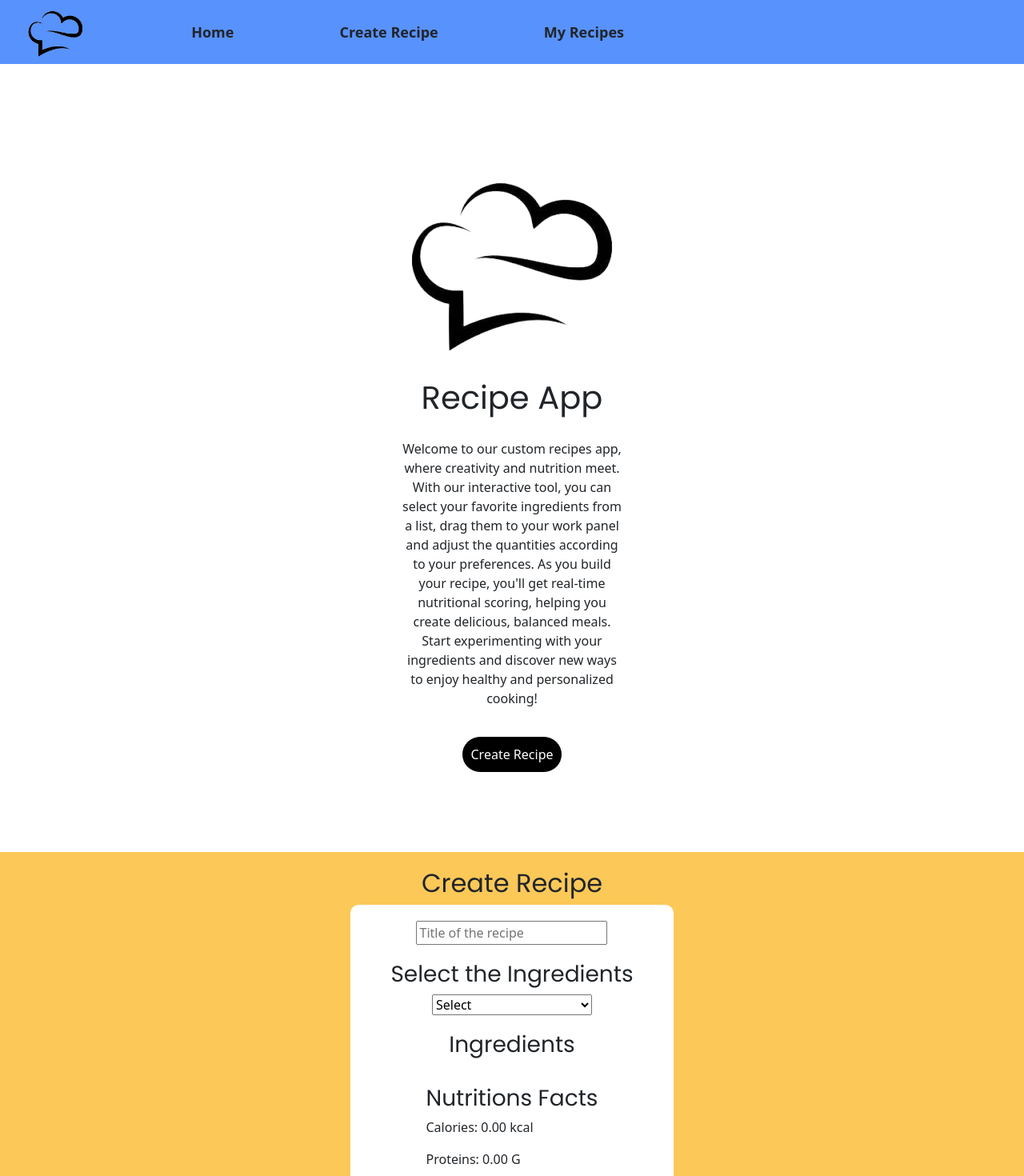
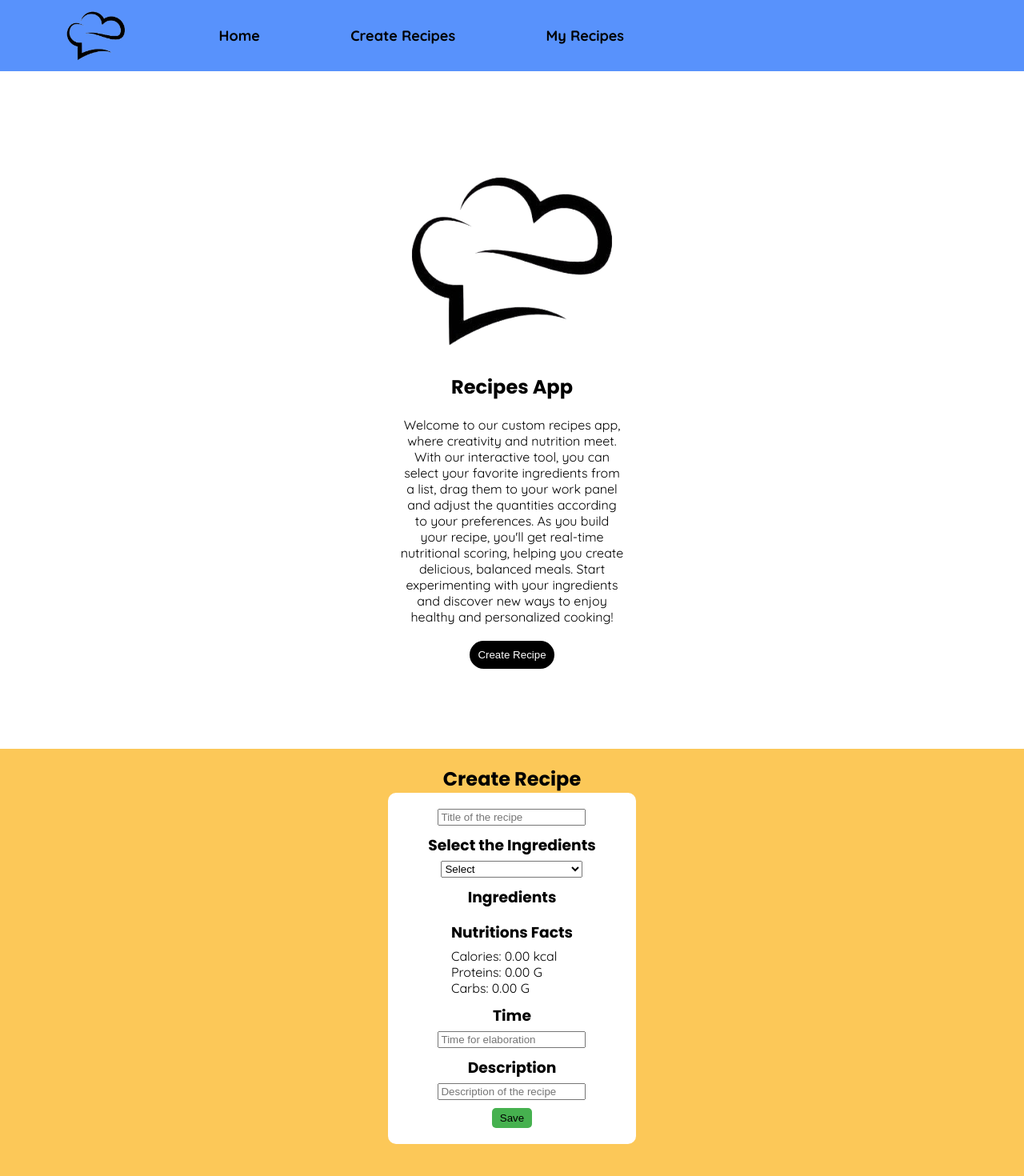
Before and after one commit to MaitenaChomicz/React-Vite-FirstTouch, a React (Vite) app: page / in a window 1280 px wide. Shown: the top 1470 px of the page at 80% size. Built offline with nearby package versions, Linux system fonts and the light colour scheme.

Commit message:
mas cambios en CSS

```diff
--- a/src/comp/CreateRecipe/CreateRecipe.css
+++ b/src/comp/CreateRecipe/CreateRecipe.css
@@ -6,6 +6,9 @@
     justify-content: center;
     flex-direction: column;
     align-items: center;
+    h3{
+        padding: 10px 0px 5px 0px;
+    }
 }
 
 .space-CR{
@@ -31,27 +34,37 @@
 
 }
 
+ul.ingredients-box{
+    padding: 0px;
+}
+
 .ingredient-list{
     display: flex;
     flex-direction: column;
     align-items: center;
-    padding: 20px 0px;
+
     select{
         width: 200px;
     }
 }
 
+#ing-selection{
+    width: 177px;
+    height: 21px;
+}
+
 .boton-delete{
     border-style: none;
-    margin: 5px;
+    margin: 0px 10px 10px 10px;
+    padding: 5px 10px;
+    border-radius: 5px;
     background-color: rgb(221, 76, 76);
-    border-radius: 5px;
 }
 
 .boton-save{
     border-style: none;
-    padding: 0px 10px;
-    margin: 10px;
+    padding: 5px 10px;
+    margin: 10px 10px 0px 10px;
     background-color: rgb(70, 177, 79);
     border-radius: 5px;
 }
--- a/src/comp/CreateRecipe/CreateRecipe.jsx
+++ b/src/comp/CreateRecipe/CreateRecipe.jsx
@@ -93,7 +93,7 @@ const CreateRecipe = () => {
         />
         <RSummary ingredients={selectedIngredients} description={description} />
 
-        <h2>Time</h2>
+        <h3>Time</h3>
         <label htmlFor="time"></label>
         <input type="number"
           placeholder="Time for elaboration"
@@ -101,7 +101,7 @@ const CreateRecipe = () => {
           onChange={handleTimeChange}
         />
 
-        <h2>Description</h2>
+        <h3>Description</h3>
         <label htmlFor="description"></label>
         <input type="text"
           id="description"
--- a/src/comp/CreateRecipe/compCR/IngList.jsx
+++ b/src/comp/CreateRecipe/compCR/IngList.jsx
@@ -18,9 +18,9 @@ const IngList = ({ ingredients, onSelectIngredient }) => {
   return (
     <div className='ingredient-list'>
       <h3>Select the Ingredients</h3>
-      <label htmlFor="ingredient-select"></label>
+      <label htmlFor="ing-selection"></label>
       <select
-        id="ingredient-select"
+        id="ing-selection"
         value={selectedIngredientId}
         onChange={handleSelectChange}
       >
--- a/src/comp/CreateRecipe/compCR/RSummary.jsx
+++ b/src/comp/CreateRecipe/compCR/RSummary.jsx
@@ -14,9 +14,9 @@ const RSummary = ({ ingredients }) => {
 
 
 return (
-  <div className='recipe-summary'>
+  <div>
     <h3>Nutritions Facts</h3>
-    <div className='nutrition-box'>
+    <div>
       <p>Calories: {totalNutrition.calories.toFixed(2)} kcal</p>
       <p>Proteins: {totalNutrition.protein.toFixed(2)} G</p>
       <p>Carbs: {totalNutrition.carbs.toFixed(2)} G</p>
--- a/src/comp/Home/Home.jsx
+++ b/src/comp/Home/Home.jsx
@@ -8,7 +8,7 @@ const Home = () => {
     <section>
     <div className='blockintro' id='introhome'>
         <img src={logo} alt="Logo" />
-        <h1 id='section-home'>Recipe App</h1>
+        <h1 id='section-home'>Recipes App</h1>
         <p className='textint'>Welcome to our custom recipes app, where creativity and nutrition meet. With our interactive tool, you can select your favorite ingredients from a list, drag them to your work panel and adjust the quantities according to your preferences. As you build your recipe, you'll get real-time nutritional scoring, helping you create delicious, balanced meals. Start experimenting with your ingredients and discover new ways to enjoy healthy and personalized cooking!</p>
         <button className='btn-intro'><a href="#section-create">Create Recipe</a></button>
     </div>
--- a/src/comp/Menu/Menu.jsx
+++ b/src/comp/Menu/Menu.jsx
@@ -10,8 +10,8 @@ const Menu = () => {
       <nav>
         <ul>
           <li><img src={logo} alt="Logo" class='logomenu'/></li>
-          <li><a href="#section-home">Home</a></li> {/* PROBLEMA PARA MI FUTURO YO: ja loquita vas a tener q solucionar como linkear los archivos!! */}
-          <li><a href="#section-create">Create Recipe</a></li>
+          <li><a href="#section-home">Home</a></li>
+          <li><a href="#section-create">Create Recipes</a></li>
           <li><a href="#section-recipes">My Recipes</a></li>
 
         </ul>
--- a/src/comp/RecipeHistory/RecipeHistory.css
+++ b/src/comp/RecipeHistory/RecipeHistory.css
@@ -19,6 +19,9 @@
     justify-content: center;
     flex-direction: column;
     align-items: center;
+    h2{
+        padding-bottom: 20px
+    }
 }
 
 .space-MR{
@@ -41,14 +44,16 @@
 
 .boton-mas-menos{
     border-style: none;
-    margin: 5px;
-    background-color: rgb(218, 211, 211);
+    margin: 10px;
+    padding: 5px 10px;
     border-radius: 5px;
+    background-color: #5892FC;
 }
 
 .boton-borrar{
     border-style: none;
-    margin: 5px;
+    margin: 10px;
+    padding: 5px 10px;
+    border-radius: 5px;
     background-color: rgb(221, 76, 76);
-    border-radius: 5px;
 }
--- a/src/main.jsx
+++ b/src/main.jsx
@@ -3,8 +3,7 @@ import { createRoot } from 'react-dom/client'
 import './index.css'
 import {Menu, Home, CreateRecipe, RecipeHistory, Footer} from './comp/index.js';
 
-import 'bootstrap/dist/js/bootstrap.bundle.min.js';
-import 'bootstrap/dist/css/bootstrap.min.css';
+
 
 createRoot(document.getElementById('root')).render(
   <StrictMode>
```
